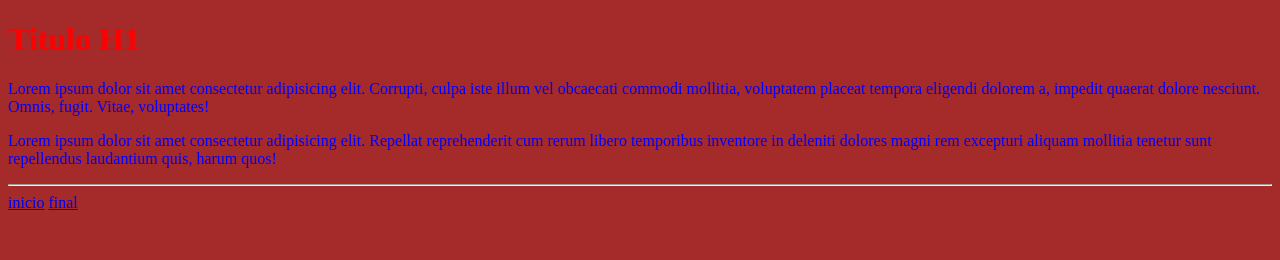
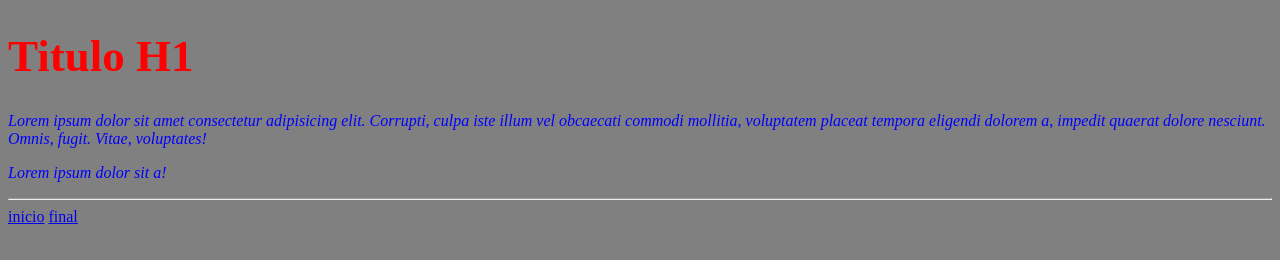
Before and after one commit to esteban1810/notas-prueba, a plain HTML site: page index.html in a window 1280 px wide. Drawn offline with Linux system fonts and the light colour scheme.

Commit message:
ultimo commit

```diff
--- a/index.html
+++ b/index.html
@@ -10,7 +10,7 @@
 <body>
     <h1>Titulo H1</h1>
     <p>Lorem ipsum dolor sit amet consectetur adipisicing elit. Corrupti, culpa iste illum vel obcaecati commodi mollitia, voluptatem placeat tempora eligendi dolorem a, impedit quaerat dolore nesciunt. Omnis, fugit. Vitae, voluptates!</p>
-    <p>Lorem ipsum dolor sit amet consectetur adipisicing elit. Repellat reprehenderit cum rerum libero temporibus inventore in deleniti dolores magni rem excepturi aliquam mollitia tenetur sunt repellendus laudantium quis, harum quos!</p>
+    <p>Lorem ipsum dolor sit a!</p>
     <hr>
     <a href="#">inicio</a>
     <a href="#">final</a>
--- a/public/css/style.css
+++ b/public/css/style.css
@@ -1,11 +1,13 @@
 h1 {
     color: red;
+    font-size: 45px;
 }
 
 body {
-    background-color: brown;
+    background-color: gray;
 }
 
 p {
     color: blue;
+    font-style: italic;
 }
```
